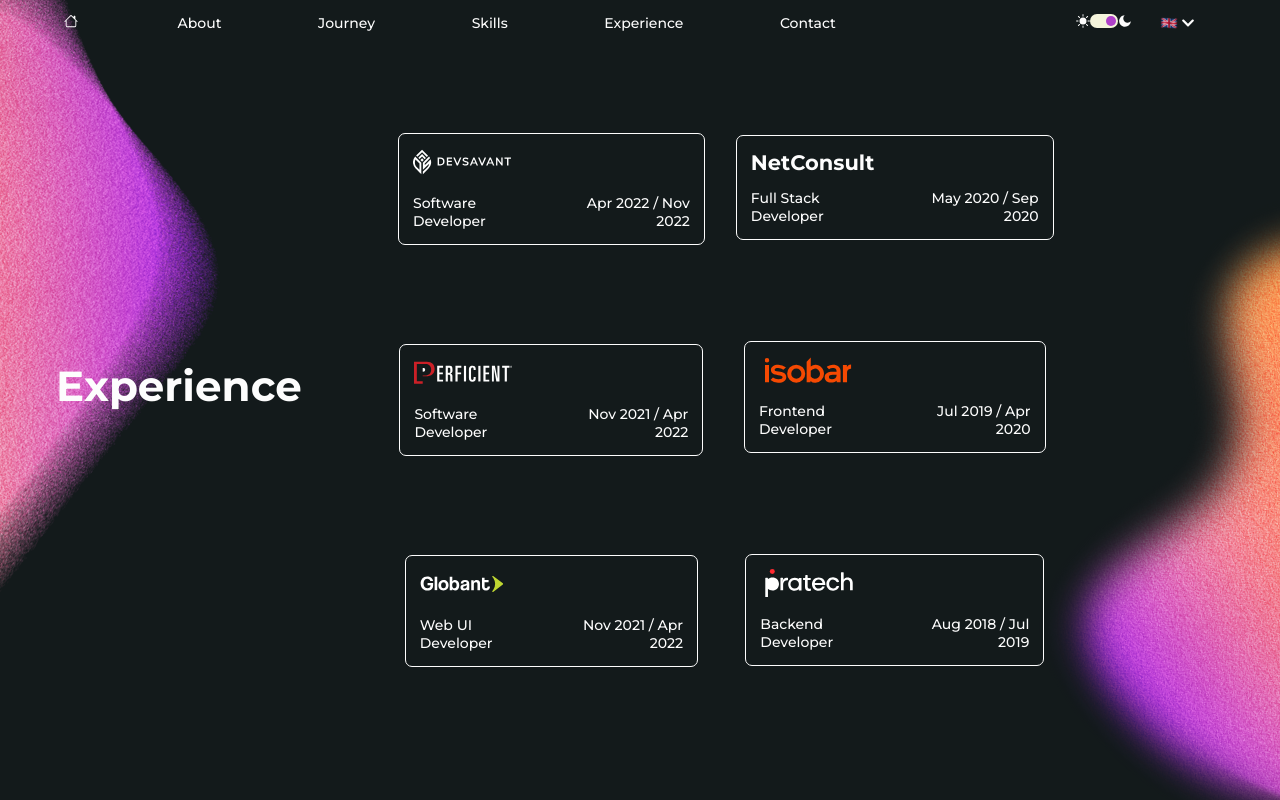
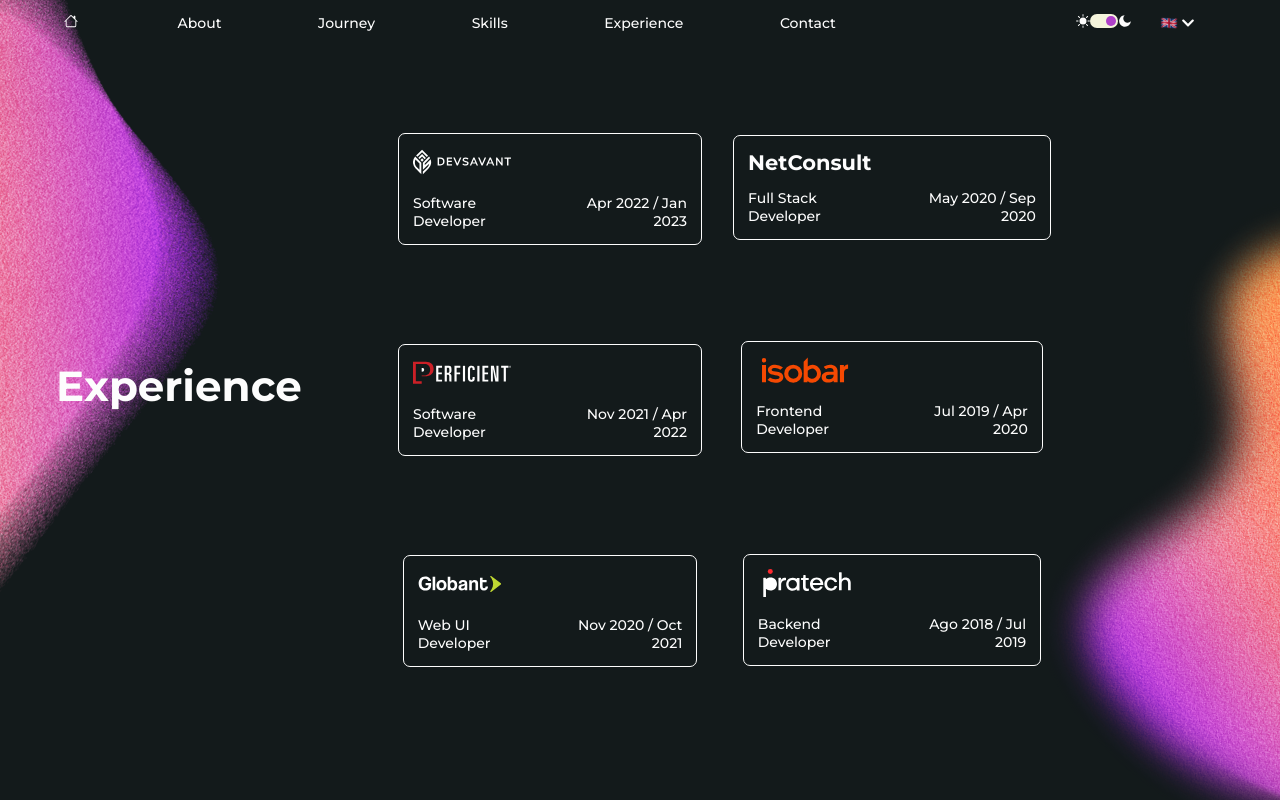
Before and after one commit to Jhon-Villamizar/Portfolio, a React (Vite) app: page /experience in a window 1280 px wide. Built offline with nearby package versions, Linux system fonts and the light colour scheme.

Commit message:
add: change experience data

```diff
--- a/public/locales/en/texts.json
+++ b/public/locales/en/texts.json
@@ -31,7 +31,19 @@
     "title2": "Proficiencies"
   },
   "experience": {
-    "title": "Experience"
+    "title": "Experience",
+    "ene": "Jan",
+    "feb": "Feb",
+    "mar": "Mar",
+    "abr": "Apr",
+    "may": "May",
+    "jun": "Jun",
+    "jul": "Jul",
+    "ago": "Ago",
+    "sep": "Sep",
+    "oct": "Oct",
+    "nov": "Nov",
+    "dic": "Dic"
   },
   "contact": {
     "title": "Get in touch",
--- a/public/locales/es/texts.json
+++ b/public/locales/es/texts.json
@@ -31,7 +31,19 @@
     "title2": "Competencias"
   },
   "experience": {
-    "title": "Experiencia"
+    "title": "Experiencia",
+    "ene": "Ene",
+    "feb": "Feb",
+    "mar": "Mar",
+    "abr": "Abr",
+    "may": "May",
+    "jun": "Jun",
+    "jul": "Jul",
+    "ago": "Ago",
+    "sep": "Sep",
+    "oct": "Oct",
+    "nov": "Nov",
+    "dic": "Dic"
   },
   "contact": {
     "title": "Contacta me!",
--- a/src/components/InfoExperience/index.tsx
+++ b/src/components/InfoExperience/index.tsx
@@ -15,52 +15,52 @@
 import { useTranslation } from 'react-i18next'
 import '../../i18n/index'
 
-export const Experience = [
+const InfoExperience = () => {
+  const { theme } = AdminConsumer()
+  const { t } = useTranslation(['texts'])
+
+  const Experience = [
     {
       company: 'Devsavant',
       position: 'Software Developer',
-    time: 'Apr 2022 / Nov 2022',
+      time: `${t('experience.abr')} 2022 / ${t('experience.ene')} 2023`,
       img: dev,
       img2: devWhite,
     },
     {
       company: 'Perficient',
       position: 'Software Developer',
-    time: 'Nov 2021 / Apr 2022',
+      time: `${t('experience.nov')} 2021 / ${t('experience.abr')} 2022`,
       img: per,
       img2: perWhite,
     },
     {
       company: 'Globant',
       position: 'Web UI Developer',
-    time: 'Nov 2021 / Apr 2022',
+      time: `${t('experience.nov')} 2020 / ${t('experience.oct')} 2021`,
       img: glo,
       img2: gloWhite,
     },
     {
       company: 'NetConsult',
       position: 'Full Stack Developer',
-    time: 'May 2020 / Sep 2020',
+      time: `${t('experience.may')} 2020 / ${t('experience.sep')} 2020`,
       img: '',
     },
     {
       company: 'Chef Company',
       position: 'Frontend Developer',
-    time: 'Jul 2019 / Apr 2020',
+      time: `${t('experience.jul')} 2019 / ${t('experience.abr')} 2020`,
       img: iso,
     },
     {
       company: 'Pratech',
       position: 'Backend Developer',
-    time: 'Aug 2018 / Jul 2019',
+      time: `${t('experience.ago')} 2018 / ${t('experience.jul')} 2019`,
       img: pra,
       img2: praWhite,
     },
   ]
-
-const InfoExperience = () => {
-  const { theme } = AdminConsumer()
-  const { t } = useTranslation(['texts'])
 
   useEffect(() => {}, [theme])
 
```
Lines whose indentation alone changed are shown as unchanged.
